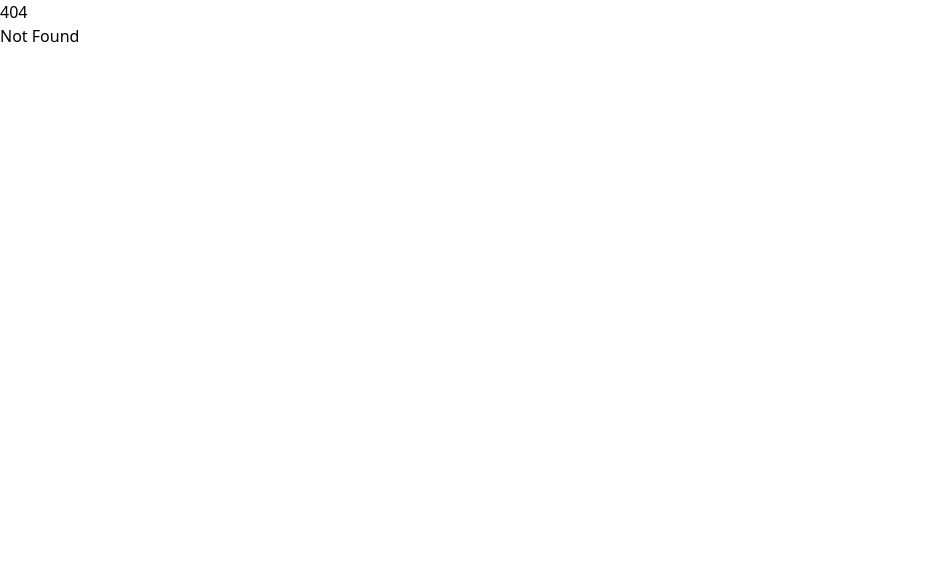
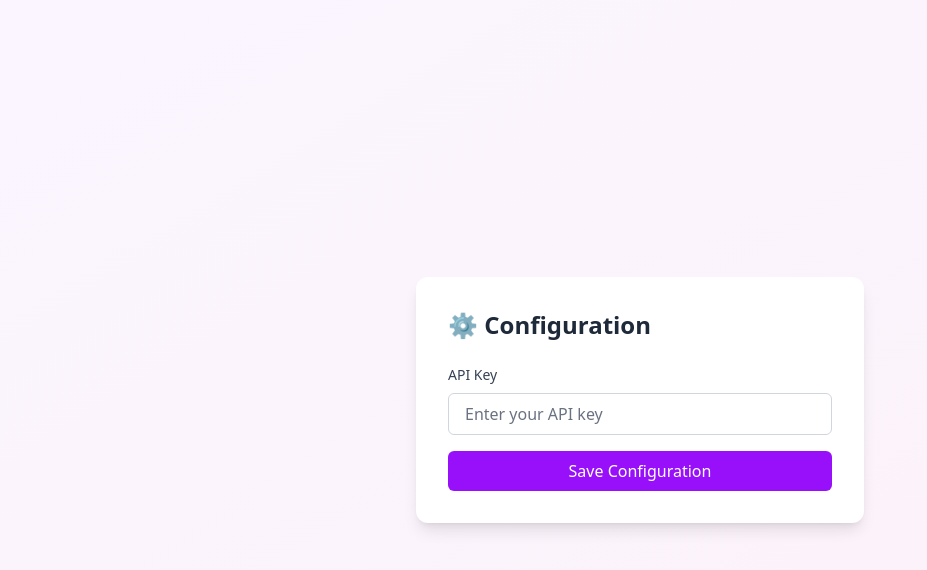
Before and after one commit to satasuk03/pdf-ai-companion, a SvelteKit app: page /settings in a window 1280 px wide. Before the commit this address had no page. Shown: the top 570 px of the page, without its empty margins (0-927 px from the left). Built offline with nearby package versions, Linux system fonts and the light colour scheme.

Commit message:
update components

```diff
--- a/src/app.css
+++ b/src/app.css
@@ -1,2 +1,20 @@
 @import 'tailwindcss';
 @plugin '@tailwindcss/forms';
+
+@theme {
+    --animate-fade-in-scale: fade-in-scale 0.3s ease-out;
+    @keyframes fade-in-scale {
+      0% {
+        opacity: 0.5;
+        transform: scale(0.8);
+      }
+      70% {
+        opacity: 1;
+        transform: scale(1.05);
+      }
+      100% {
+        opacity: 1;
+        transform: scale(1);
+      }
+    }
+  }
--- /dev/null
+++ b/src/lib/components/Card.svelte
@@ -0,0 +1,8 @@
+<script lang="ts">
+	let { children } = $props();
+</script>
+
+<!-- Add onload animation to the div -->
+<div class="animate-fade-in-scale w-full max-w-md rounded-xl bg-white p-8 shadow-lg">
+	{@render children()}
+</div>
--- /dev/null
+++ b/src/lib/config.ts
@@ -0,0 +1,15 @@
+const CONFIG_KEYS = {
+    API_KEY: 'apiKey'
+} as const;
+
+export function saveApiKey(apiKey: string): void {
+    localStorage.setItem(CONFIG_KEYS.API_KEY, apiKey);
+}
+
+export function getApiKey(): string | null {
+    return localStorage.getItem(CONFIG_KEYS.API_KEY);
+}
+
+export function clearApiKey(): void {
+    localStorage.removeItem(CONFIG_KEYS.API_KEY);
+}
--- a/src/routes/+layout.svelte
+++ b/src/routes/+layout.svelte
@@ -4,4 +4,6 @@
 	let { children } = $props();
 </script>
 
-{@render children()}
+<div class="flex h-screen w-screen items-center justify-center bg-gradient-to-br from-purple-50 to-pink-50">
+	{@render children()}
+</div>
--- /dev/null
+++ b/src/routes/settings/+page.svelte
@@ -0,0 +1,53 @@
+<script lang="ts">
+	import { onMount } from 'svelte';
+	import { saveApiKey, getApiKey } from '$lib/config';
+	import Card from '$lib/components/Card.svelte';
+
+	let apiKey = $state('');
+	let saved = $state(false);
+
+	onMount(() => {
+		const storedApiKey = getApiKey();
+		if (storedApiKey) {
+			apiKey = storedApiKey;
+		}
+	});
+
+	function handleSaveApiKey() {
+		saveApiKey(apiKey);
+		saved = true;
+		setTimeout(() => {
+			saved = false;
+		}, 2000);
+	}
+</script>
+
+<Card>
+	<h1 class="mb-6 text-2xl font-bold text-gray-800">⚙️ Configuration</h1>
+
+	<div class="space-y-4">
+		<div>
+			<label for="apiKey" class="mb-2 block text-sm font-medium text-gray-700"> API Key </label>
+			<input
+				id="apiKey"
+				type="password"
+				bind:value={apiKey}
+				class="w-full rounded-md border border-gray-300 px-4 py-2 focus:border-purple-500 focus:ring-purple-500 focus:outline-none"
+				placeholder="Enter your API key"
+			/>
+		</div>
+
+		<button
+			onclick={handleSaveApiKey}
+			class="w-full rounded-md bg-purple-600 px-4 py-2 text-white transition-colors hover:bg-purple-700 focus:ring-2 focus:ring-purple-500 focus:ring-offset-2 focus:outline-none"
+		>
+			Save Configuration
+		</button>
+
+		{#if saved}
+			<div class="mt-4 text-center text-sm text-green-600">
+				✅ Configuration saved successfully!
+			</div>
+		{/if}
+	</div>
+</Card>
--- /dev/null
+++ b/src/routes/test/+page.svelte
@@ -0,0 +1,8 @@
+<script>
+	let count = $state(0);
+	let large = $derived(count > 10);
+</script>
+
+<button onclick={() => count++}>
+	{large}
+</button>
```
Also changed, not shown: 1 other file (tests, documents, lock files or other folders).
